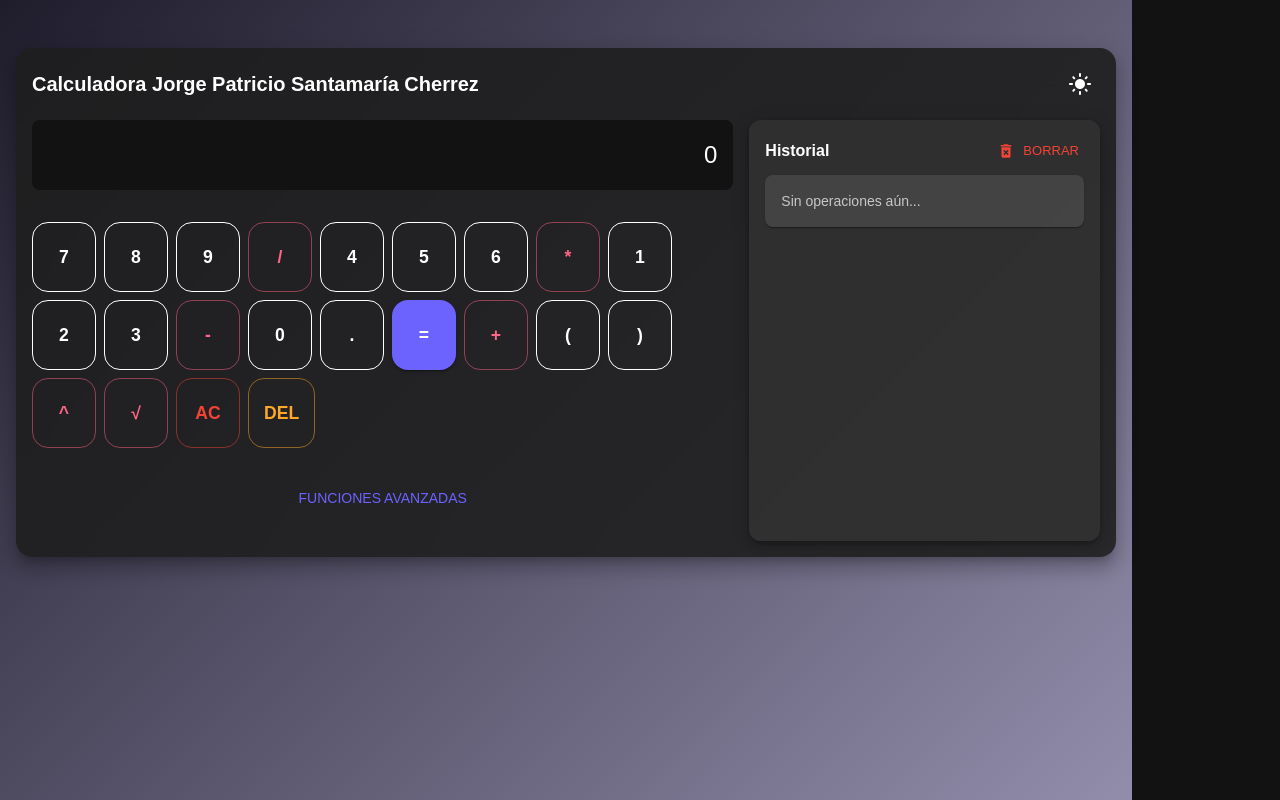
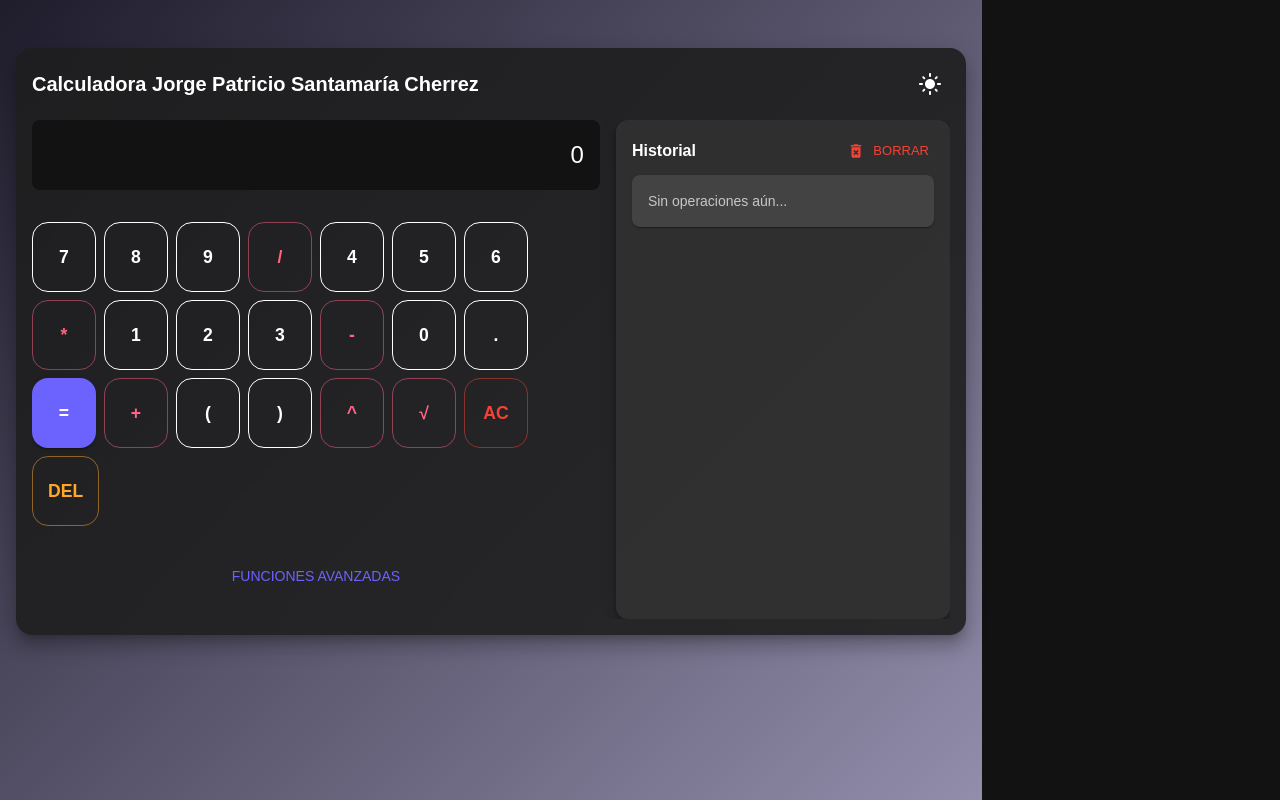
Before and after one commit to Patogol35/Calculadora, a React (Vite) app: page / in a window 1280 px wide. Built offline with nearby package versions, Linux system fonts and the light colour scheme.

Commit message:
Refactor Calculator component layout and styles

```diff
--- a/src/components/Calculator.jsx
+++ b/src/components/Calculator.jsx
@@ -27,11 +27,12 @@ export default function Calculator({ theme, darkMode, setDarkMode }) {
         elevation={12}
         sx={{
           width: "100%",
-          maxWidth: "1100px", // límite de ancho total
-          margin: "auto",
+          maxWidth: "950px",
+          margin: "0 auto",
           mt: { xs: 0, md: 4 },
           p: 2,
           borderRadius: 4,
+          overflow: "hidden",
           background: darkMode
             ? "rgba(30,30,30,0.9)"
             : "rgba(255,255,255,0.95)",
@@ -50,14 +51,15 @@ export default function Calculator({ theme, darkMode, setDarkMode }) {
           <Typography variant="h6" fontWeight="bold">
             Calculadora Jorge Patricio Santamaría Cherrez
           </Typography>
+
           <IconButton
             onClick={() => setDarkMode(!darkMode)}
             color="inherit"
             disableRipple
             sx={{
-    "&:hover": { backgroundColor: "transparent" }, // sin fondo al pasar hover
+              "&:hover": { backgroundColor: "transparent" },
               "&:focus": { outline: "none" },
-    transition: "color 0.3s ease", // transición suave
+              transition: "color 0.3s ease",
             }}
           >
             {darkMode ? <LightMode /> : <DarkMode />}
@@ -68,8 +70,9 @@ export default function Calculator({ theme, darkMode, setDarkMode }) {
         <Box
           sx={{
             display: "grid",
-            gridTemplateColumns: isDesktop ? "2fr 1fr" : "1fr",
+            gridTemplateColumns: isDesktop ? "1.7fr 1fr" : "1fr",
             gap: 2,
+            overflowX: "hidden",
           }}
         >
           {/* Calculadora */}
@@ -84,7 +87,7 @@ export default function Calculator({ theme, darkMode, setDarkMode }) {
             <Keypad handleClick={handleClick} darkMode={darkMode} theme={theme} />
           </Box>
 
-          {/* Historial en sidebar (solo desktop) */}
+          {/* Historial en desktop */}
           {isDesktop && (
             <Paper
               elevation={6}
@@ -121,7 +124,7 @@ export default function Calculator({ theme, darkMode, setDarkMode }) {
           )}
         </Box>
 
-        {/* Historial abajo (solo mobile) */}
+        {/* Historial abajo en mobile */}
         {!isDesktop && (
           <Box mt={2}>
             <Box
```
Lines whose indentation alone changed are shown as unchanged.
